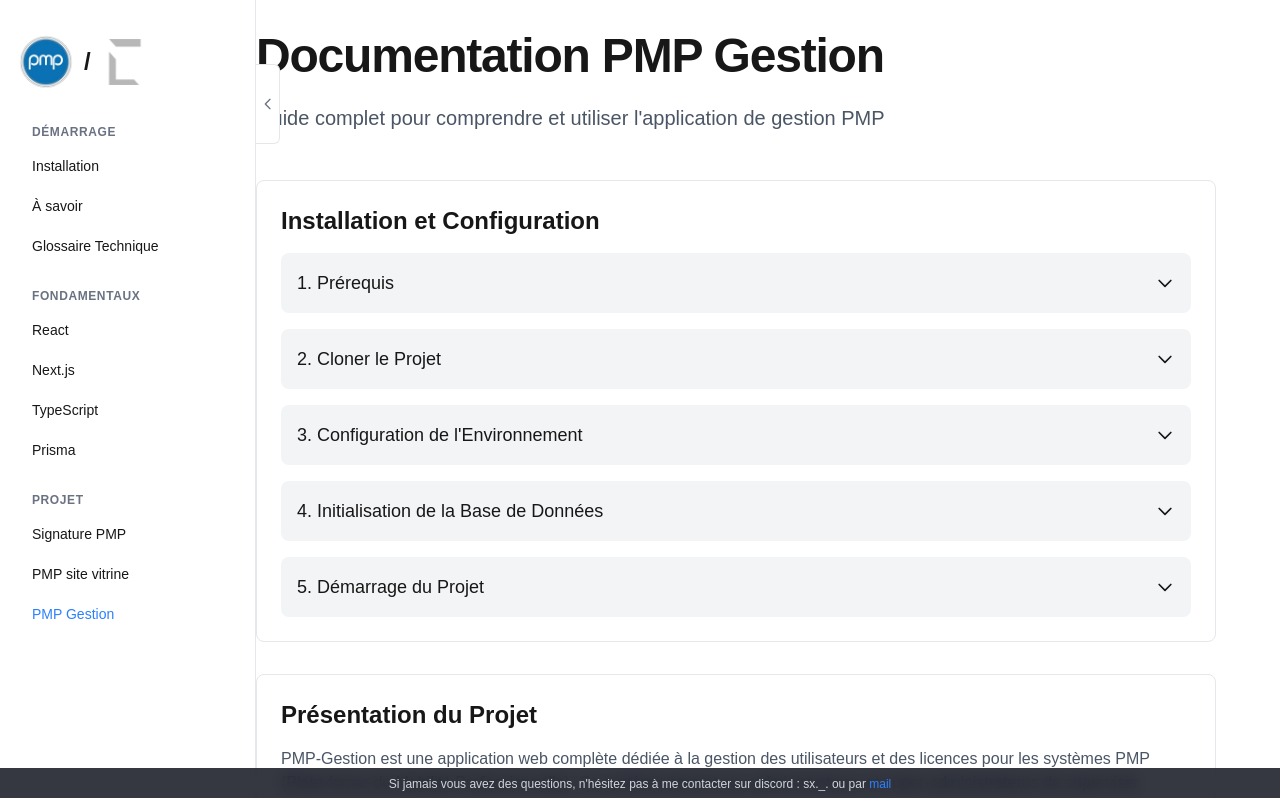
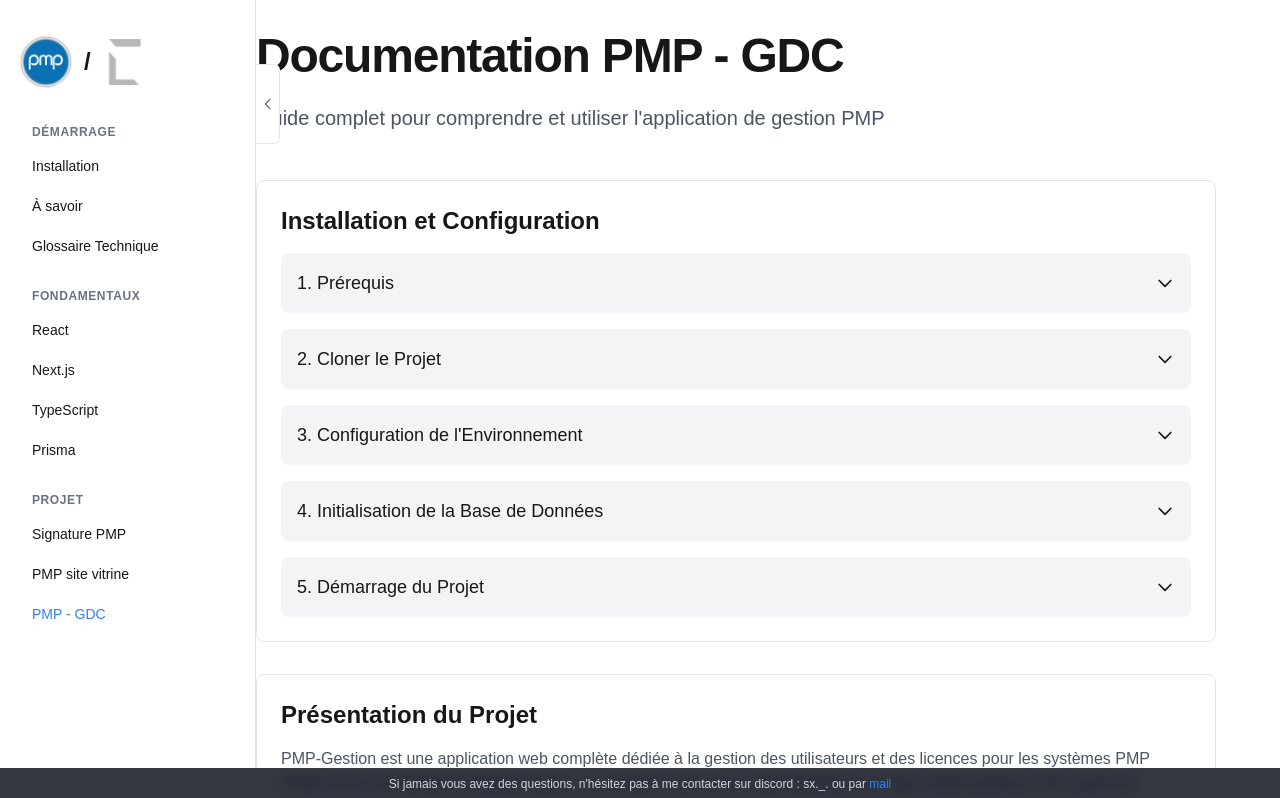
Before and after one commit to 17Sx/react-docs-pmp, a Next.js app: page /pmp-gestion in a window 1280 px wide. Shown: the top 798 px of the page. Built offline with nearby package versions, Linux system fonts and the light colour scheme.

Commit message:
🎨 (pmp-gestion) : change the tittle to pmp-gdc

```diff
--- a/app/components/Navbar.tsx
+++ b/app/components/Navbar.tsx
@@ -124,7 +124,7 @@
                   PMP site vitrine
                 </NavLink>
                 <NavLink href="/pmp-gestion">
-                  PMP Gestion
+                  PMP - GDC
                 </NavLink>
               </NavSection>
             </div>
--- a/app/pmp-gestion/page.tsx
+++ b/app/pmp-gestion/page.tsx
@@ -5,7 +5,7 @@
     <div className="space-y-12">
       <div className="space-y-6">
         <h1 className="text-5xl font-bold tracking-tight">
-          Documentation PMP Gestion
+          Documentation PMP - GDC
         </h1>
         <p className="text-xl text-gray-600 dark:text-gray-400">
           Guide complet pour comprendre et utiliser l&apos;application de gestion PMP
```
